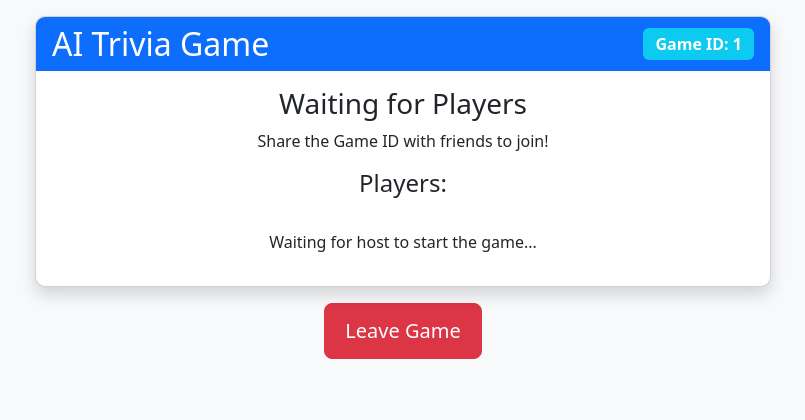
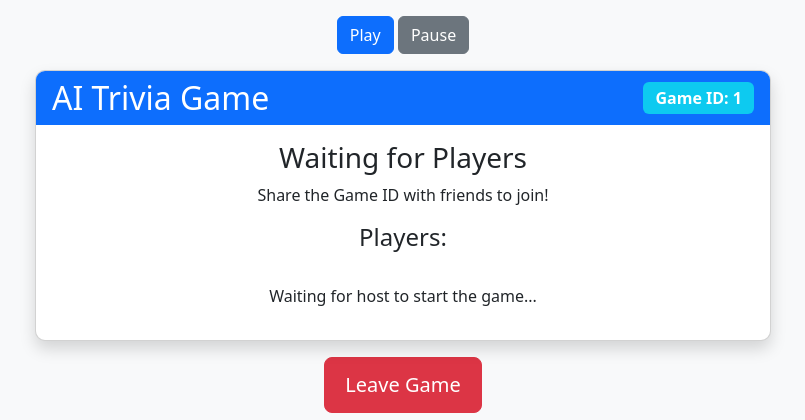
Before and after one commit to zml1997-stl/ai-trivia, a Flask app: template templates/game.html in a window 1280 px wide. Shown: the top 420 px of the page, without its empty margins (237-1042 px from the left). Run offline with Flask 3, Linux system fonts and the light colour scheme; the template is opened without the code that fills it: most values are stand-ins (such as "Sample title", 1, 10 or a date in 2020); some libraries are stand-ins or nearby versions.

Commit message:
Update game.html

```diff
--- a/templates/game.html
+++ b/templates/game.html
@@ -9,9 +9,15 @@
     <script src="https://cdn.socket.io/4.5.4/socket.io.min.js"></script>
 </head>
 <body>
-   <audio id="background-music" autoplay loop muted>
-    <source src="{{ url_for('static', filename='music.mp3') }}" type="audio/mpeg">
+   <audio id="background-music" autoplay muted>
+    <source id="audio-source" src="{{ url_for('static', filename='music1.mp3') }}" type="audio/mpeg">
 </audio>
+
+<!-- Play/Pause Buttons -->
+<div class="text-center my-3">
+    <button id="playButton" class="btn btn-primary">Play</button>
+    <button id="pauseButton" class="btn btn-secondary">Pause</button>
+</div>
     <div class="container">
         <div class="row justify-content-center mt-3">
             <div class="col-lg-8">
@@ -575,5 +581,44 @@
         setTimeout(showLeaveButton, 2000); // Show button after 2 seconds
         // setTimeout(hideLeaveButton, 5000); // Hide button after 5 seconds (example)
     </script>
+ <script>
+    const songs = [
+        "{{ url_for('static', filename='music1.mp3') }}",
+        "{{ url_for('static', filename='music2.mp3') }}",
+        "{{ url_for('static', filename='music3.mp3') }}"
+    ];
+
+    let currentSongIndex = 0;
+    const audioElement = document.getElementById("background-music");
+    const audioSource = document.getElementById("audio-source");
+    const playButton = document.getElementById("playButton");
+    const pauseButton = document.getElementById("pauseButton");
+
+    // Function to change the song when one ends
+    audioElement.addEventListener("ended", function() {
+        currentSongIndex = (currentSongIndex + 1) % songs.length; // Loop through songs
+        audioSource.src = songs[currentSongIndex];
+        audioElement.load();
+        audioElement.play();
+    });
+
+    // Play button functionality
+    playButton.addEventListener("click", function() {
+        audioElement.muted = false; // Unmute if muted
+        audioElement.play();
+    });
+
+    // Pause button functionality
+    pauseButton.addEventListener("click", function() {
+        audioElement.pause();
+    });
+
+    // Ensure autoplay works if the browser blocks it
+    document.addEventListener("DOMContentLoaded", function() {
+        audioElement.play().catch(() => {
+            console.log("Autoplay blocked. User interaction required.");
+        });
+    });
+</script>
 </body>
 </html>
```
